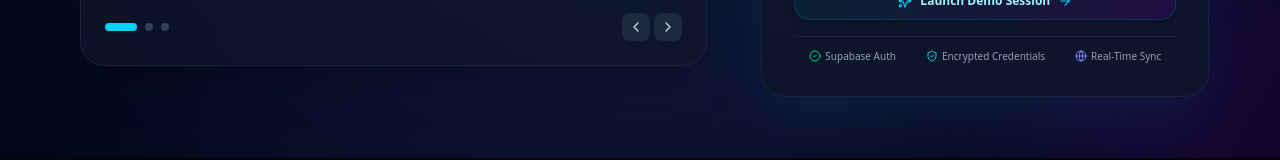
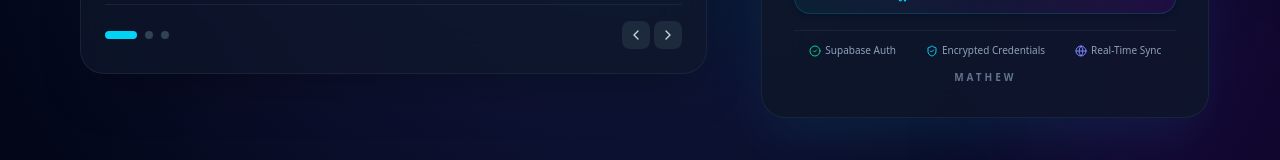
Before and after one commit to mathewkioko-dotcom/Hey-Look-App, a React (Vite) app: page / in a window 1280 px wide. Shown: the part 642-802 px from the top of the page. Built offline with nearby package versions, Linux system fonts and the light colour scheme; no server answers.

Commit message:
Update HeyLook app

```diff
--- a/src/components/AuthScreen.tsx
+++ b/src/components/AuthScreen.tsx
@@ -991,6 +991,9 @@ export const AuthScreen: React.FC<AuthScreenProps> = ({
                 Real-Time Sync
               </span>
             </div>
+            <p className="mt-3 text-center text-[10px] font-semibold tracking-[0.3em] text-slate-500">
+              MATHEW
+            </p>
           </motion.div>
         </div>
       </div>
```
